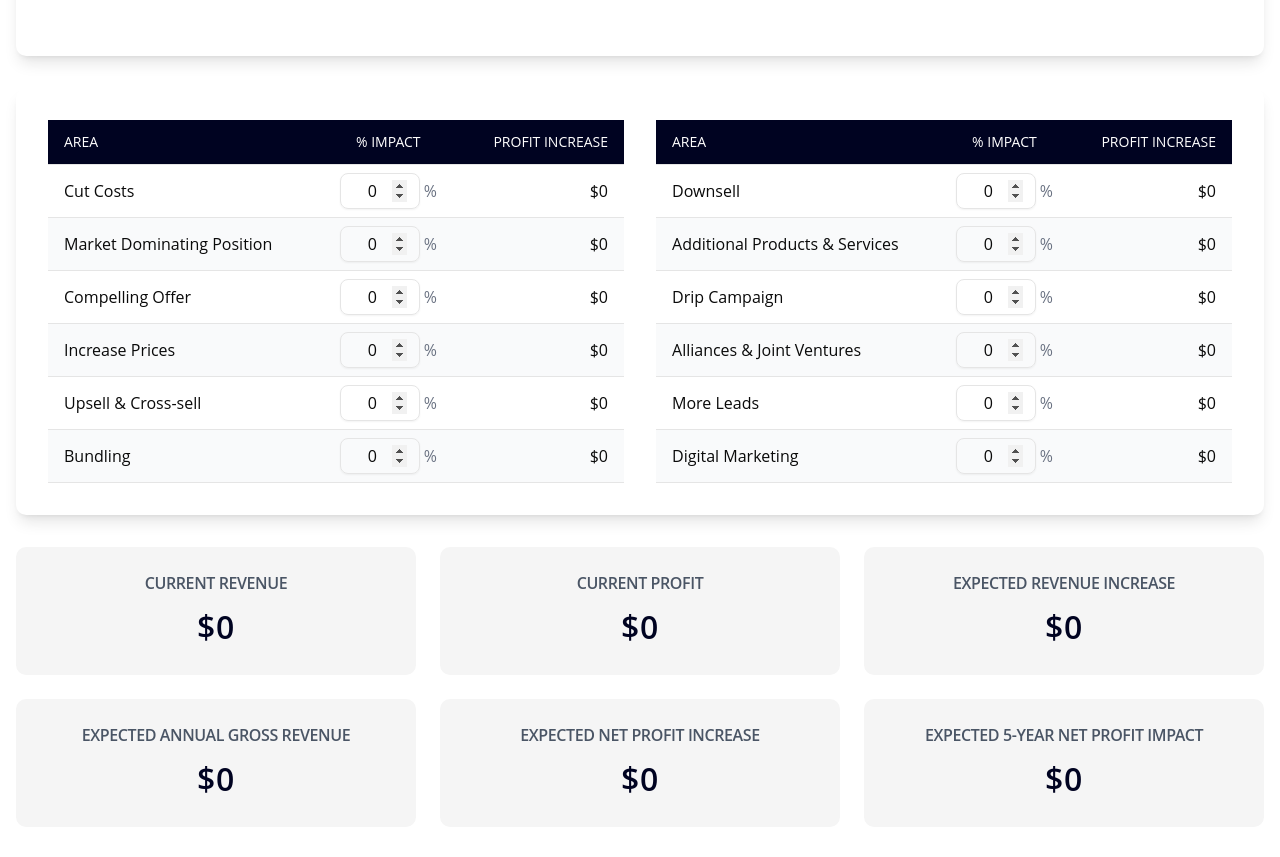
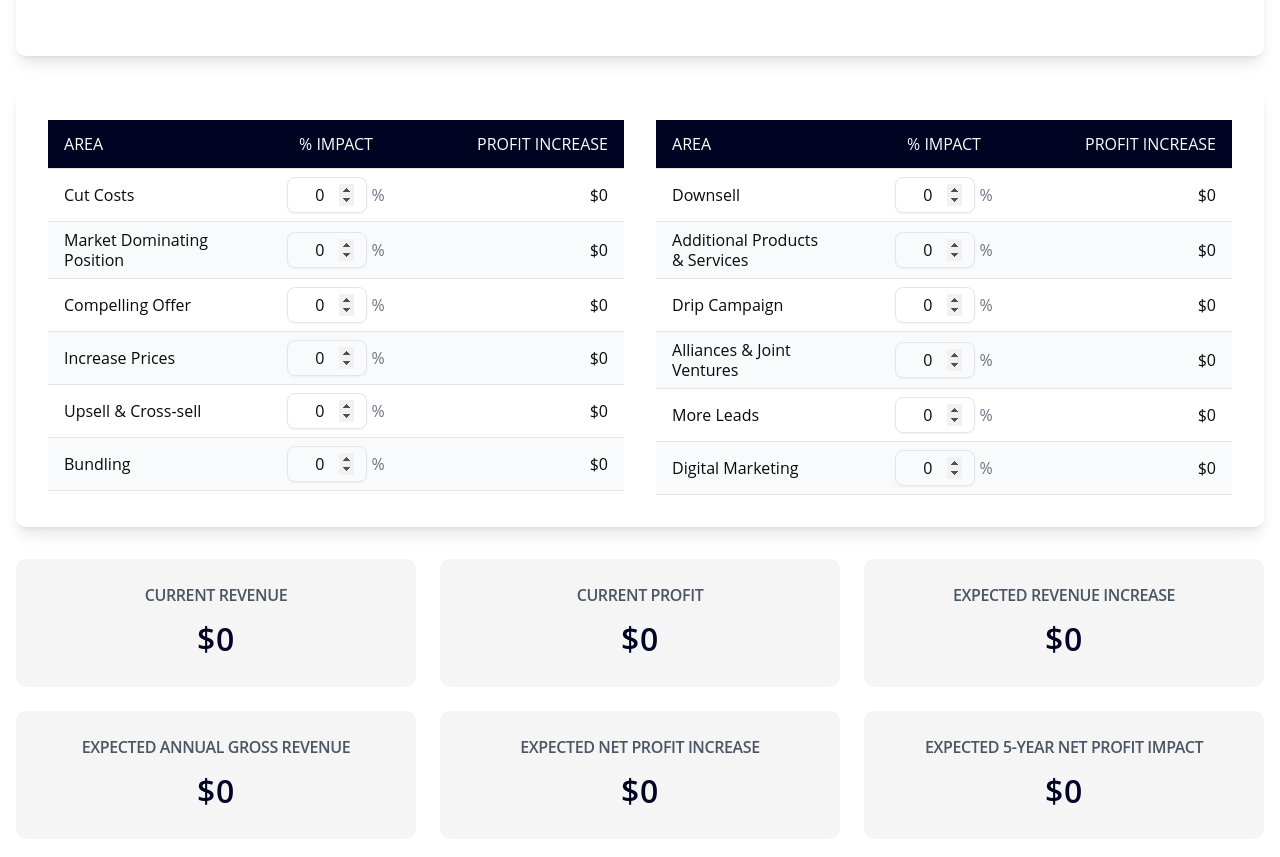
Before and after one commit to craigmaclean/simulator, a Next.js app: page / in a window 1280 px wide. Shown: the part 2312-3169 px from the top of the page. Built offline with nearby package versions, Linux system fonts and the light colour scheme.

Commit message:
Mobile styles for sim tables.

```diff
--- a/components/shared/CtaButton.jsx
+++ b/components/shared/CtaButton.jsx
@@ -9,7 +9,7 @@ const variants = {
 
 const sizes = {
     default: "px-8 py-3 text-base",
-    large: "px-8 py-4 text-2xl",
+    large: "px-8 py-4 text-xl sm:text-2xl",
 };
 
 export default function CtaButton({
--- a/components/simulator/StrategyTable.jsx
+++ b/components/simulator/StrategyTable.jsx
@@ -27,16 +27,16 @@ export default function StrategyTable({
 
   return (
     <div className="overflow-x-auto">
-      <Table className="w-full">
+      <Table className="w-full table-fixed">
         <TableHeader>
             <TableRow className="bg-navy hover:bg-navy">
-            <TableHead className="px-2 py-3 text-xs text-left text-white sm:px-4 sm:text-sm">
+            <TableHead className="px-2 py-3 text-xs text-left text-white text-wrap sm:text-base sm:px-4 w-[40%] sm:w-auto">
                 AREA
             </TableHead>
-            <TableHead className="px-2 py-3 text-xs text-center text-white sm:px-4 sm:text-sm whitespace-nowrap">
+            <TableHead className="px-2 py-3 text-xs text-center text-white break-words sm:text-base sm:px-4 whitespace-nowrap w-[30%] sm:w-auto">
                 % IMPACT
             </TableHead>
-            <TableHead className="px-2 py-3 text-xs text-right text-white sm:px-4 sm:text-sm whitespace-nowrap">
+            <TableHead className="px-2 py-3 text-xs text-right text-white break-words sm:text-base sm:px-4 whitespace-nowrap w-[30%] sm:w-auto">
                 PROFIT INCREASE
             </TableHead>
             </TableRow>
@@ -49,9 +49,7 @@ export default function StrategyTable({
 
             return (
                 <TableRow key={actualIndex} className={zebra}>
-                <TableCell className="px-2 py-2 text-sm leading-tight border-b sm:px-4 sm:text-base">
-                    {strategy.name}
-                </TableCell>
+                <TableCell className="px-2 py-2 text-sm leading-tight break-words border-b sm:text-base sm:px-4" style={{ textWrap: "auto" }}>{strategy.name}</TableCell>
 
                 <TableCell className="px-2 py-2 border-b sm:px-4">
                     <div className="flex items-center justify-center gap-1">
```
